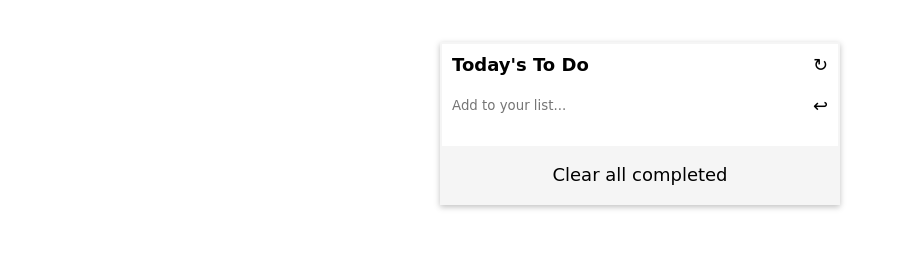
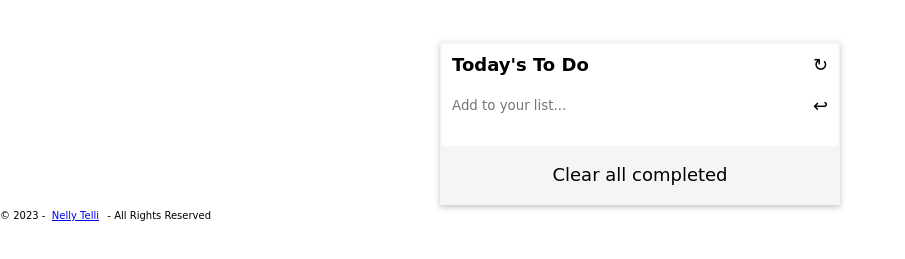
Before and after one commit to lily4178993/To-do-list, a website built with webpack: page src/index.html in a window 1280 px wide. Shown: the part 89-348 px from the top of the page, without its empty margins (0-905 px from the left). Built offline with nearby package versions, Linux system fonts and the light colour scheme.

Commit message:
Added footer

```diff
--- a/src/index.html
+++ b/src/index.html
@@ -26,5 +26,8 @@
             <button type="submit" class="btn-remove-all">Clear all completed</button>
         </div>
     </main>
+    <footer>
+        <p>© 2023 -   <a href="https://github.com/lily4178993/">Nelly Telli</a>   - All Rights Reserved</p>
+    </footer>
 </body>
 </html>
```
